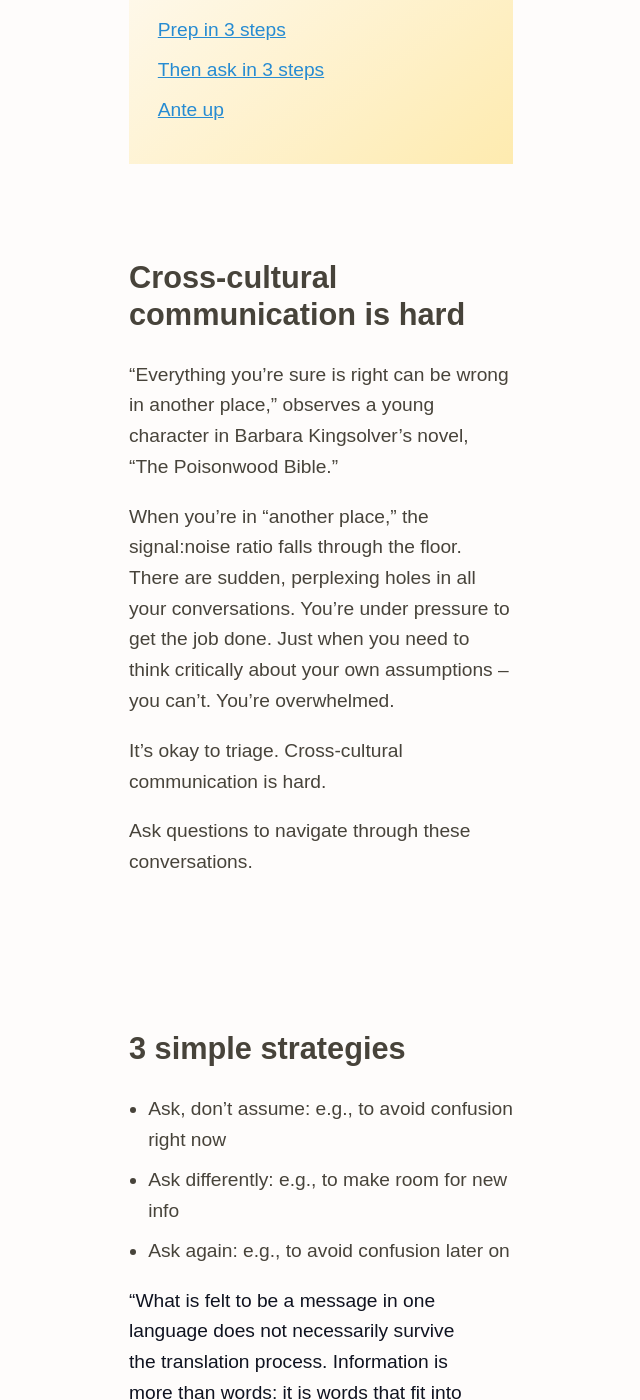
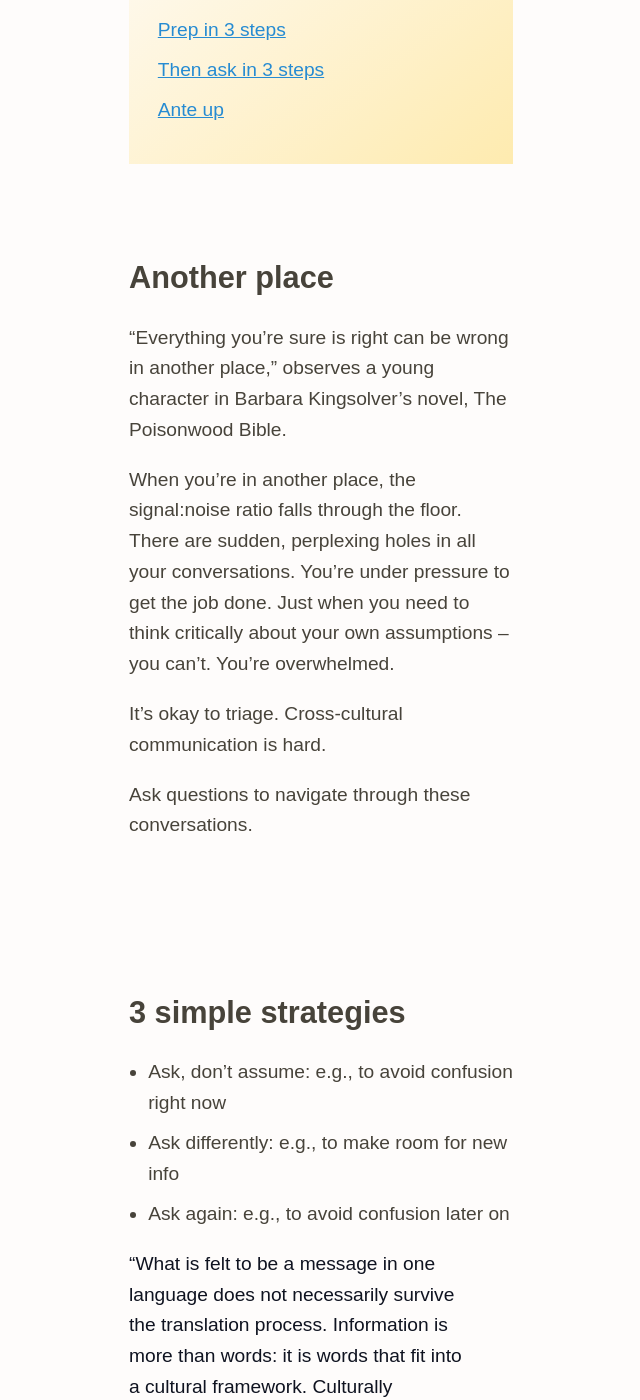
Before and after one commit to zachmccabe/zachmccabe.github.io, a Jekyll site: the page built from just-ask.md, in a window 1280 px wide and 1400 px high, scrolled down 607 px. Shown: the whole window, without its empty margins (319-959 px from the left). Built offline with Jekyll 4.4.1, drawn with Linux system fonts in a browser that asks for light colours; some of the changed text lies outside the part shown.

Commit message:
Update just-ask.md
Punctuation fixes. Copy tweaks.

```diff
--- a/just-ask.md
+++ b/just-ask.md
@@ -4,7 +4,7 @@ title: Just ask
 date: 2020-03-18
 description: Notes on cross-cultural communication and using questions to unstick confusing conversations
 nav: |
- + [Cross-cultural communication is hard](https://www.zachmccabe.com/just-ask.html#cross-cultural-communication-is-hard)
+ + [Cross-cultural communication is hard](https://www.zachmccabe.com/just-ask.html#another-place)
  + [3 simple strategies](https://www.zachmccabe.com/just-ask.html#3-simple-strategies)
  + [Be aware of context](https://www.zachmccabe.com/just-ask.html#be-aware-of-context)
  + [Prep in 3 steps](https://www.zachmccabe.com/just-ask.html#prep-in-3-steps)
@@ -23,11 +23,11 @@ Updated: {% include print_update.html %} • Notes on cross-cultural communicati
 
 
 
-## Cross-cultural communication is hard
+## Another place
 
-"Everything you're sure is right can be wrong in another place," observes a young character in Barbara Kingsolver's novel, "The Poisonwood Bible."
+"Everything you're sure is right can be wrong in another place," observes a young character in Barbara Kingsolver's novel, The Poisonwood Bible.
 
-When you're in "another place," the signal:noise ratio falls through the floor. There are sudden, perplexing holes in all your conversations. You're under pressure to get the job done. Just when you need to think critically about your own assumptions – you can't. You're overwhelmed.
+When you're in another place, the signal:noise ratio falls through the floor. There are sudden, perplexing holes in all your conversations. You're under pressure to get the job done. Just when you need to think critically about your own assumptions – you can't. You're overwhelmed.
 
 It's okay to triage. Cross-cultural communication is hard.
 
@@ -43,7 +43,7 @@ Ask questions to navigate through these conversations.
 
 >"What is felt to be a message in one language does not necessarily survive the translation process. Information is more than words: it is words that fit into a cultural framework. Culturally adequate translation is an undervalued art."
 >
-> – Geert Hofstede et al., "Intercultural Encounters," in _Cultures and Organizations: software of the mind_. (New York: McGraw Hill, 2010), 394.
+> – Geert Hofstede et al., "Intercultural Encounters," in Cultures and Organizations: software of the mind. (New York: McGraw Hill, 2010), 394.
 
 Learning to frame your questions so that they are "culturally adequate" takes practice.
 
@@ -93,7 +93,7 @@ Wherever you're from, you can think of some exceptions to patterns like these. N
 5. Make space, and wait for an answer.
 6. Keep track of your goal during the conversation.
 
-"The better you know yourself, the better you're able to hear other people," says Kate Murphy, the author of "You're Not Listening: what you're missing and why it matters."<sup><a id="ref-4" href="#note-4" alt="footnote">4</a></sup>
+"The better you know yourself, the better you're able to hear other people," says Kate Murphy, the author of You're Not Listening: what you're missing and why it matters.<sup><a id="ref-4" href="#note-4" alt="footnote">4</a></sup>
 
 For example: After an taxing conversation, I know that I need to remind myself that I was able to obtain whatever it is I went in there asking about. (That's number 6 on the above list.) If I didn't do that, I'd feel like shit about the emotionally-draining conversations I need to have, no matter how productive they really might be.
 
@@ -117,7 +117,7 @@ First, you'll have to ante up and just ask.
 
 Read Andy Molinsky's "Cultural differences are more complicated than what country you’re from," in [HBR](https://hbr.org/2016/01/cultural-differences-are-more-complicated-than-what-country-youre-from) for some practical ideas.
 
-Read Tarun Khanna's "Contextual intelligence," also in [HBR.](https://hbr.org/2014/09/contextual-intelligence) It isn't a hard left turn, even though it'll feel like it when you click. Khanna's piece will help you start mulling over just how hard it can be to grok culture's influence over your workaday perception of the world. If you're anything like me, a clear application to an abstract problem is motivating.
+Read Tarun Khanna's "Contextual intelligence," also in [HBR.](https://hbr.org/2014/09/contextual-intelligence) The piece will help you start mulling over just how hard it can be to grok culture's influence over your workaday perception of the world. If you're anything like me, a clear application to an abstract problem is motivating.
 
 If you have access to an academic library, check out Christine Béal's paper, "Did you have a good weekend: or, why there is no such thing as a simple question in cross-cultural encounters." The abstract is available on [ResearchGate.](https://www.researchgate.net/publication/234558796_Did_You_Have_a_Good_Weekend_Or_Why_There_Is_No_Such_Thing_as_a_Simple_Question_in_Cross-Cultural_Encounters)
 
@@ -131,7 +131,7 @@ If you have access to an academic library, check out Christine Béal's paper, "D
 >
 >"Notice that culture appears as a sort of optical or perceptual illusion here: although always a presence, it can best be seen when thrown into relief by the quality of *difference*. For if two actors meet who share the same model or schema for dealing with, say, the power asymmetry evident between them, then culture is invisible, part of and buried in the deepest, and in this case, shared, context of their encounter."
 >
-> – Kevin Avruch, _Culture and Conflict Resolution_. (Washington DC: US Institute of Peace Press, 1998). 58-59.
+> – Kevin Avruch, Culture and Conflict Resolution. (Washington DC: US Institute of Peace Press, 1998). 58-59.
 
 <a href="#ref-2" alt="back">Back ↩</a>
 
```
Also changed, not shown: other parts of just-ask.md (+2 -2 lines).
